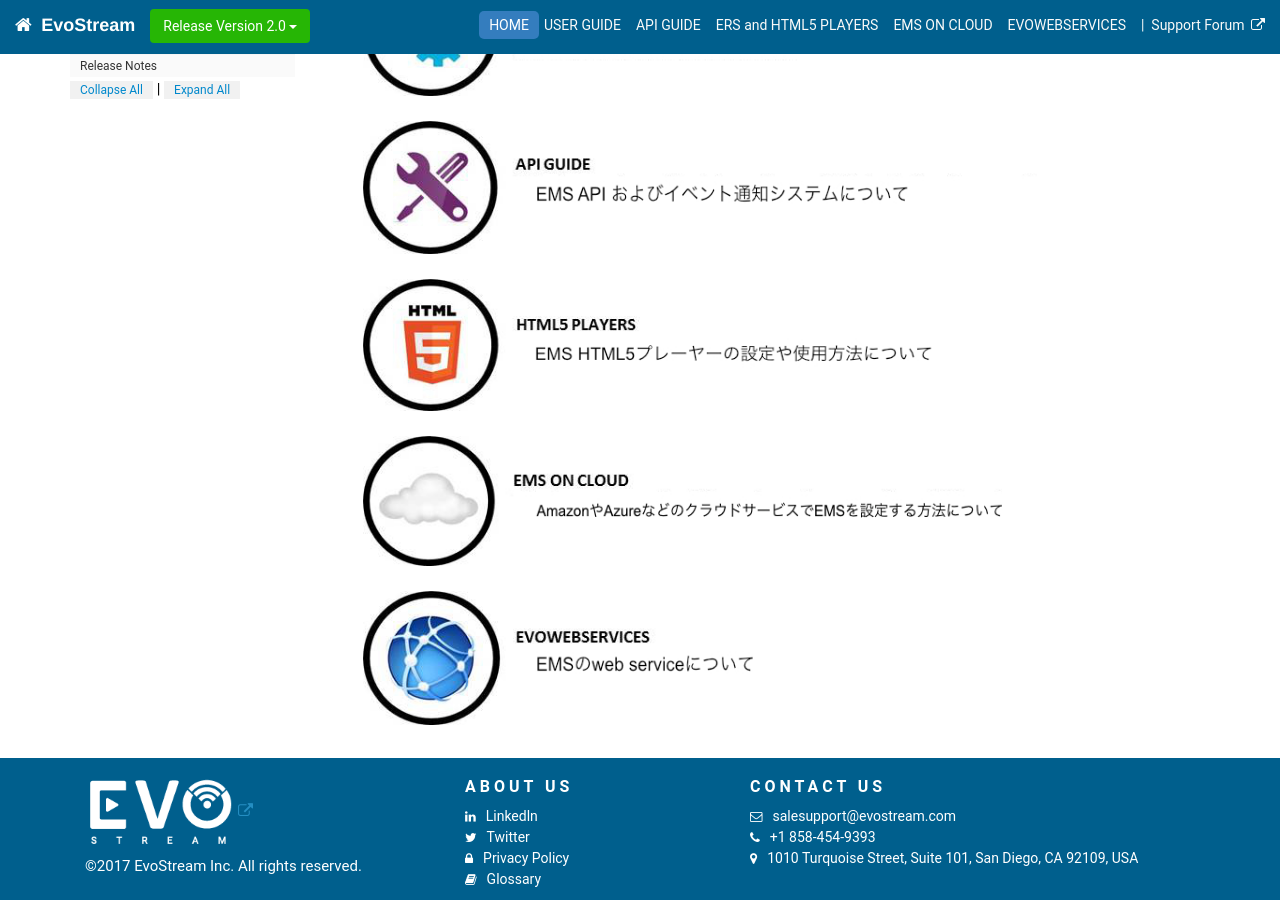
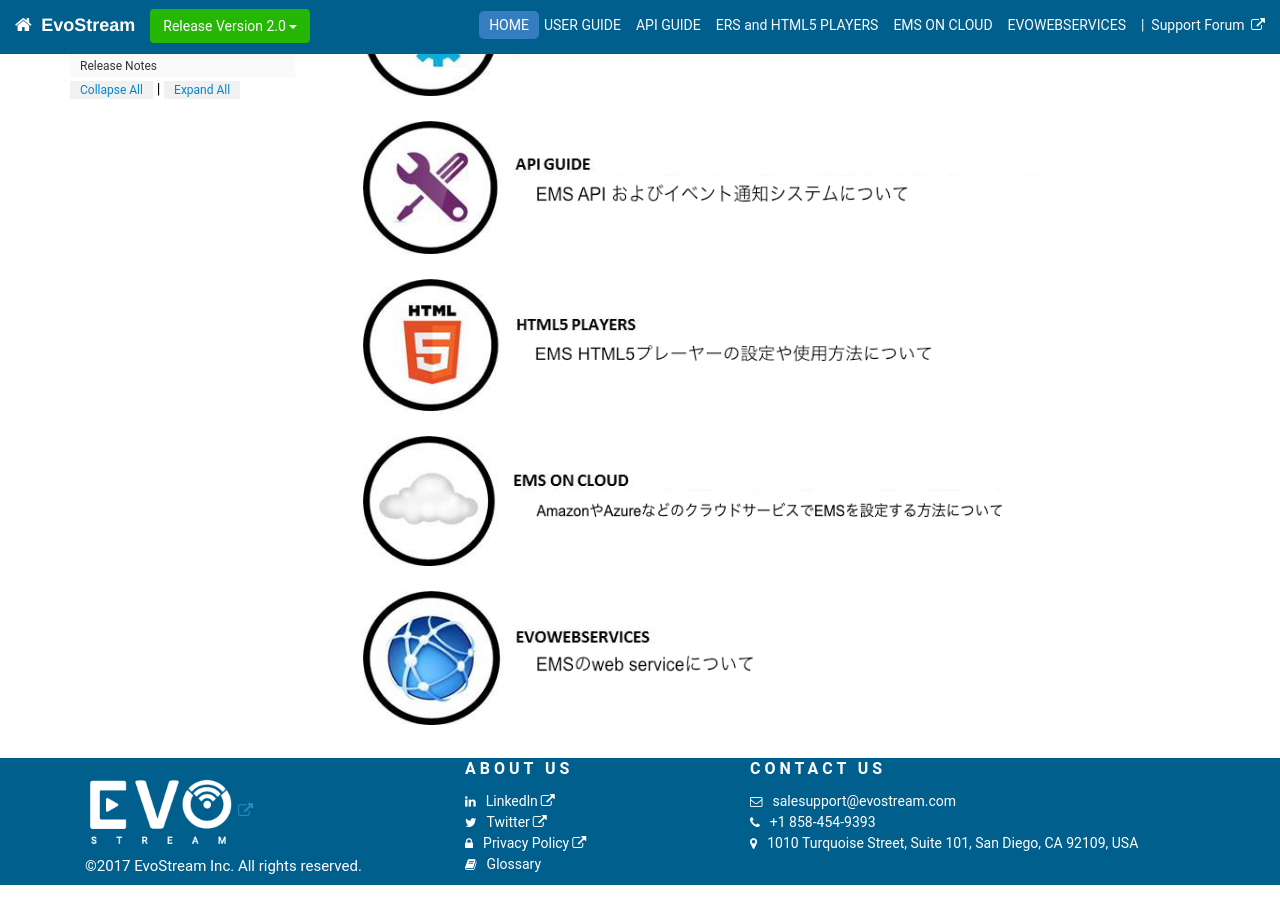
Before and after one commit to mtanimura/ems-docs, a Jekyll site: the page built from index.md, in a window 1280 px wide and 900 px high, scrolled down 262 px. Built offline with Jekyll 4.4.1, drawn with Linux system fonts in a browser that asks for light colours; nearby versions of some CDN libraries; comment, search, counter and statistics services are not loaded.

Commit message:
Add files via upload

```diff
--- a/_includes/footer.html
+++ b/_includes/footer.html
@@ -8,27 +8,27 @@
 
                 </div>
                 <div class="col-lg-3 col-md-3 col-sm-3">
-                    <h3 class="widget-title">
+                    <p class="widget-title">
                         <span>ABOUT US</span>
-                    </h3>
+                    </p>
 
                     <div class="menu">
                     <ul>
-                        <li class="fa fa-linkedin"><a href="">Linkedln</a></li>
-                        <li class="fa fa-twitter"><a href="">Twitter</a></li>
-                        <li class="fa fa-lock"><a href="">Privacy Policy</a></li>
+                        <li class="fa fa-linkedin"><a href="https://www.linkedin.com/company/1114895">Linkedln</a></li>
+                        <li class="fa fa-twitter"><a href="https://twitter.com/evostreaminc">Twitter</a></li>
+                        <li class="fa fa-lock"><a href="https://evostream.com/privacy-policy">Privacy Policy</a></li>
                         <li class="fa fa-book"><a href="">Glossary</a></li>
                     </ul>
                     </div>
                 </div>
                 <div class="col-lg-5 col-md-5 col-sm-4">
-                   <h3 class="widget-title">
+                   <p class="widget-title">
                         <span>CONTACT US</span>
-                    </h3>
+                    </p>
 
                     <div class="menu">
                     <ul>
-                        <li class="fa fa-envelope-o"><a>salesupport@evostream.com</a></li>
+                        <li class="fa fa-envelope-o"><a href="mailto:salesupport@evostream.com">salesupport@evostream.com</a></li>
                         <li class="fa fa-phone"><a href="">+1 858-454-9393</a></li>
                         <li class="fa fa-map-marker"><a>1010 Turquoise Street, Suite 101, San Diego, CA 92109, USA</a></li>
                     </ul>
--- a/_includes/topnav.html
+++ b/_includes/topnav.html
@@ -15,8 +15,8 @@
                     <span class="caret"></span>
                 </button>
                 <ul class="dropdown-menu">
-                    <li><a href="/1.7-test/index.html">1.7</a></li>
-                    <li class="active" ><a href="/2.0-test/">2.0</a></li>
+                    <li><a href="/1.7/">1.7</a></li>
+                    <li class="active" ><a href="/2.0/">2.0</a></li>
                 </ul>
             </div>
         </div>
```
